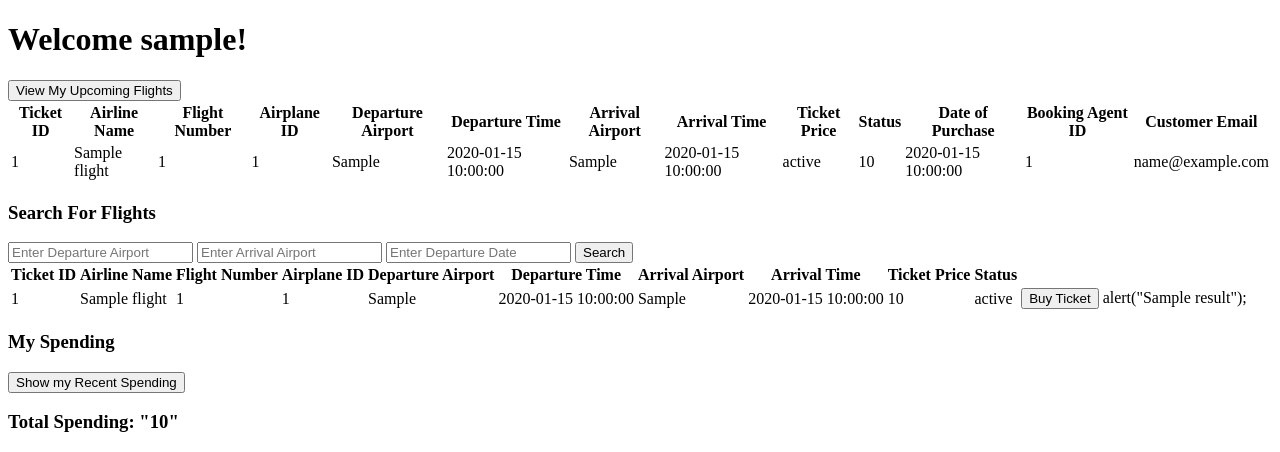
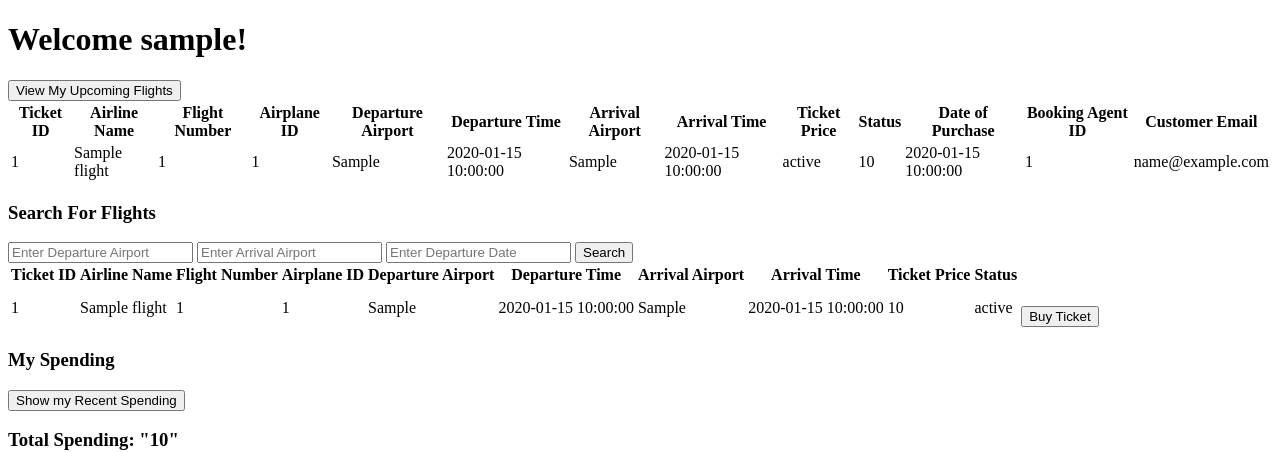
Before and after one commit to X-czh/Air-Ticket-Reservation-System, a Flask app: template air_ticket/templates/customer/index.html in a window 1280 px wide. Shown: the top 452 px of the page. Run offline with Flask 2, Linux system fonts and the light colour scheme; the template is opened without the code that fills it: most values are stand-ins (such as "Sample title", 1, 10 or a date in 2020).

Commit message:
Add files via upload

```diff
--- a/air_ticket/templates/customer/index.html
+++ b/air_ticket/templates/customer/index.html
@@ -9,7 +9,7 @@
     <input type="submit" value="View My Upcoming Flights"/>
 </form>
 
-    {% if result %}
+    {% if result_viewMyFlights %}
     <table>
         <th>Ticket ID</th>
         <th>Airline Name</th>
@@ -26,7 +26,7 @@
         <th>Customer Email</th>
 
 
-        {% for flight in result %}
+        {% for flight in result_viewMyFlights %}
         <tr>
             <td>{{ flight.ticket_id }}</td>
             <td>{{ flight.airline_name }}</td>
@@ -61,7 +61,7 @@
     <input type="submit" value="Search"/>
 </form>
 
-    {% if result %}
+    {% if result_searchFlights %}
     <table>
         <th>Ticket ID</th>
         <th>Airline Name</th>
@@ -75,7 +75,7 @@
         <th>Status</th>
 
 
-        {% for flight in result %}
+        {% for flight in result_searchFlights %}
         <tr>
             <td>{{ flight.ticket_id }}</td>
             <td>{{ flight.airline_name }}</td>
@@ -91,13 +91,13 @@
                 <form action="purchaseTickets" method = "POST">
                     <input type="hidden" name="airline_name" value="{{ flight.airline_name }}"/>
                     <input type="hidden" name="flight_num" value="{{ flight.flight_num }}"/>
+                    <br />
                     <input type="submit" value="Buy Ticket"/>
-
-                    {% if result %}
-                    alert("{{ result }}");
+                </form>
+                    {% if result_purchaseTickets %}
+                    <script>alert("{{ result_purchaseTickets }}");</script>
                     {% endif %}
 
-                </form>
         </tr>
         {% endfor %}
 
@@ -157,11 +157,10 @@
         barShowStroke : true,
         scaleShowLabels: true
    });
-
+</script>
+</body>
 {% endif %}
 
-</script>
-</body>
 
 
 
```
